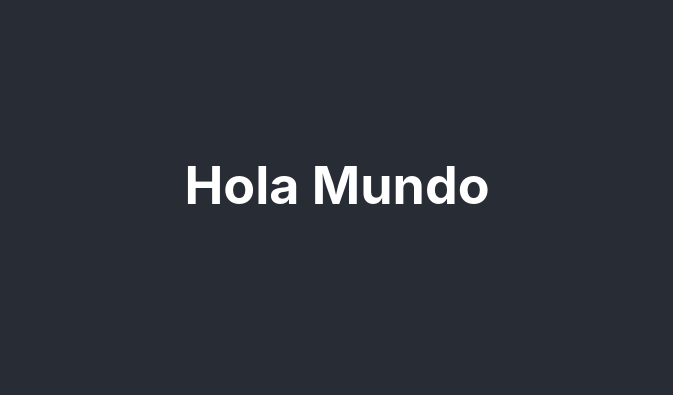
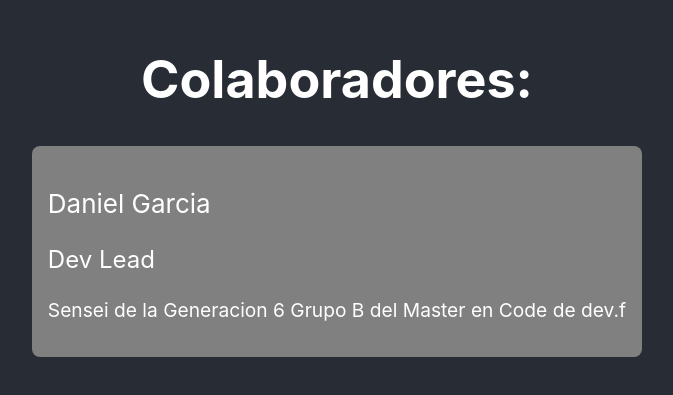
Before and after one commit to danyparc/proyecto-series, a React (Create React App) app: page / in a window 1280 px wide. Shown: the part 215-610 px from the top of the page, without its empty margins (303-976 px from the left). Built offline with nearby package versions, Linux system fonts and the light colour scheme.

Commit message:
agregue lista de colaboradores

```diff
--- a/src/App.js
+++ b/src/App.js
@@ -1,10 +1,19 @@
 import './App.css';
-
+import { colaboradores } from './colaboradores'
 function App() {
   return (
     <div className="App">
       <header className="App-header">
-        <h1>Hola Mundo</h1>
+        <h1>Colaboradores:</h1>
+        {
+          colaboradores.map((colab)=>(
+            <div className="card">
+              <p className="name">{colab.name}</p>
+              <p className="title">{colab.title}</p>
+              <p className="bio">{colab.bio}</p>
+            </div>
+          ))
+        }
       </header>
     </div>
   );
--- /dev/null
+++ b/src/colaboradores.js
@@ -0,0 +1,7 @@
+export const colaboradores = [
+  {
+    name: 'Daniel Garcia',
+    title: 'Dev Lead',
+    bio: 'Sensei de la Generacion 6 Grupo B del Master en Code de dev.f'
+  }
+]
--- a/src/index.css
+++ b/src/index.css
@@ -11,3 +11,18 @@ code {
   font-family: source-code-pro, Menlo, Monaco, Consolas, 'Courier New',
     monospace;
 }
+
+.card{
+  background-color: gray;
+  padding: 16px;
+  border-radius: 8px;
+  text-align: left;
+
+}
+
+p.title{
+  font-size: 1.5rem;
+}
+p.bio{
+  font-size: 1.2rem;
+}
```
